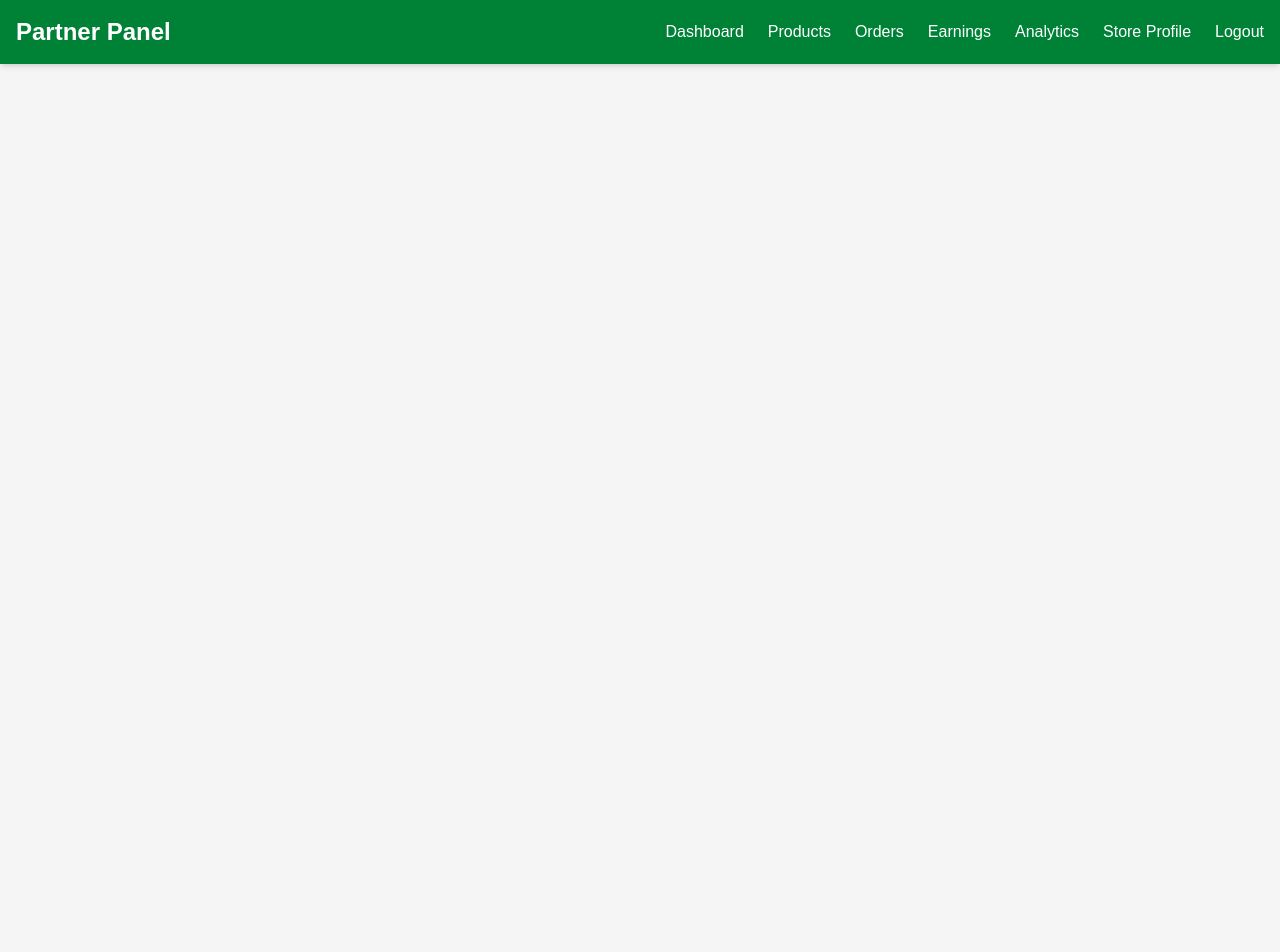
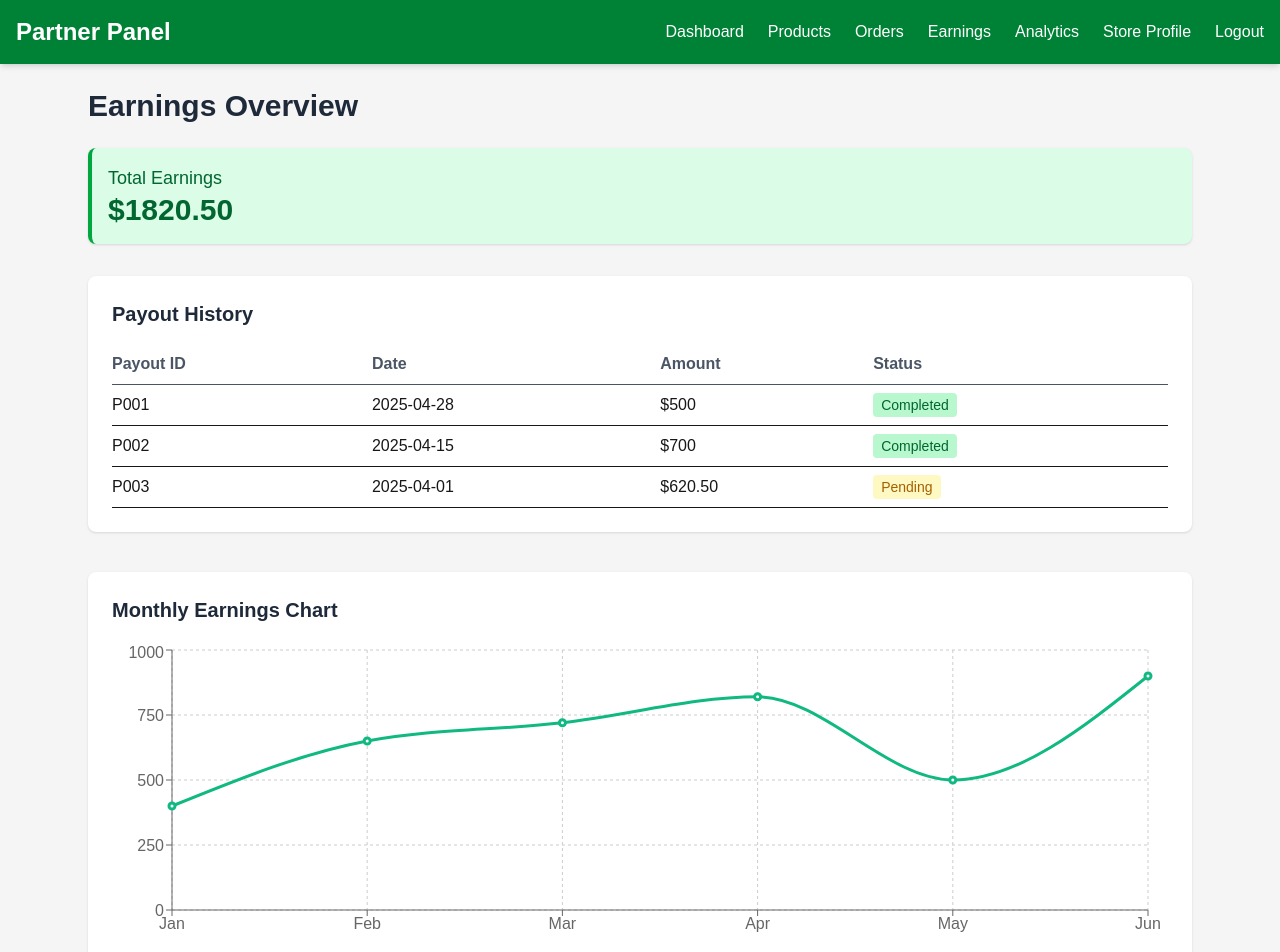
Before and after one commit to Kunalchaudhari965/grocery-store-frontend, a Next.js app: page /Partner/Earnings in a window 1280 px wide. Shown: the top 952 px of the page. Before the commit the page ends 800 px from the top, so only its background shows below. Built offline with nearby package versions, Linux system fonts and the light colour scheme.

Commit message:
Added partner dashboard and earnings page

```diff
--- a/app/(Partner)/Partner/Dashboard/page.jsx
+++ b/app/(Partner)/Partner/Dashboard/page.jsx
@@ -1,11 +1,72 @@
-import React from 'react'
+import React from "react";
 
-const page = () => {
+const PartnerDashboard = () => {
+  const stats = [
+    { label: "Total Orders", value: 128, color: "bg-blue-500" },
+    { label: "Total Sales", value: "$2,450", color: "bg-green-500" },
+    { label: "Products", value: 34, color: "bg-yellow-500" },
+    { label: "Earnings", value: "$1,820", color: "bg-purple-500" },
+  ];
+
+  const recentOrders = [
+    { id: "ORD123", product: "Organic Bananas", status: "Delivered", amount: "$14.90" },
+    { id: "ORD124", product: "Fresh Milk", status: "Pending", amount: "$7.50" },
+    { id: "ORD125", product: "Brown Bread", status: "Shipped", amount: "$3.20" },
+  ];
+
   return (
-    <div>
+    <div className="p-6 max-w-7xl mx-auto">
+      <h1 className="text-3xl font-bold text-gray-800 mb-6">Welcome, Partner 👋</h1>
 
+      {/* Stats Cards */}
+      <div className="grid grid-cols-1 sm:grid-cols-2 lg:grid-cols-4 gap-4 mb-10">
+        {stats.map((stat) => (
+          <div
+            key={stat.label}
+            className={`${stat.color} text-white rounded-xl p-4 shadow`}
+          >
+            <p className="text-sm">{stat.label}</p>
+            <h2 className="text-2xl font-semibold">{stat.value}</h2>
+          </div>
+        ))}
+      </div>
+
+      {/* Recent Orders */}
+      <div className="bg-white rounded-xl shadow p-6 mb-8">
+        <h2 className="text-xl font-semibold text-gray-800 mb-4">Recent Orders</h2>
+        <table className="w-full text-left">
+          <thead>
+            <tr className="text-gray-600 border-b">
+              <th className="py-2">Order ID</th>
+              <th>Product</th>
+              <th>Status</th>
+              <th>Amount</th>
+            </tr>
+          </thead>
+          <tbody>
+            {recentOrders.map((order) => (
+              <tr key={order.id} className="border-b hover:bg-gray-50">
+                <td className="py-2">{order.id}</td>
+                <td>{order.product}</td>
+                <td>{order.status}</td>
+                <td>{order.amount}</td>
+              </tr>
+            ))}
+          </tbody>
+        </table>
+      </div>
+
+      {/* Best Selling (Optional Section) */}
+      <div className="bg-white rounded-xl shadow p-6">
+        <h2 className="text-xl font-semibold text-gray-800 mb-4">Best Selling Products</h2>
+        <ul className="space-y-2 text-gray-700">
+          <li>🥇 Organic Bananas - 102 sold</li>
+          <li>🥈 Fresh Milk - 78 sold</li>
+          <li>🥉 Brown Bread - 59 sold</li>
+        </ul>
+      </div>
     </div>
-  )
-}
+  );
+};
 
-export default page
+export default PartnerDashboard;
--- a/app/(Partner)/Partner/Earnings/page.jsx
+++ b/app/(Partner)/Partner/Earnings/page.jsx
@@ -1,11 +1,93 @@
-import React from 'react'
+"use client";
+import React from "react";
+import {
+  LineChart,
+  Line,
+  CartesianGrid,
+  XAxis,
+  YAxis,
+  Tooltip,
+  ResponsiveContainer,
+} from "recharts";
 
-const page = () => {
+const PartnerEarnings = () => {
+  const totalEarnings = 1820.5;
+
+  const payouts = [
+    { id: "P001", date: "2025-04-28", amount: "$500", status: "Completed" },
+    { id: "P002", date: "2025-04-15", amount: "$700", status: "Completed" },
+    { id: "P003", date: "2025-04-01", amount: "$620.50", status: "Pending" },
+  ];
+
+  const monthlyEarnings = [
+    { month: "Jan", earnings: 400 },
+    { month: "Feb", earnings: 650 },
+    { month: "Mar", earnings: 720 },
+    { month: "Apr", earnings: 820 },
+    { month: "May", earnings: 500 },
+    { month: "Jun", earnings: 900 },
+  ];
+
   return (
-    <div>
+    <div className="max-w-6xl mx-auto p-6">
+      <h1 className="text-3xl font-bold text-gray-800 mb-6">Earnings Overview</h1>
 
+      {/* Total Earnings */}
+      <div className="bg-green-100 border-l-4 border-green-600 text-green-800 p-4 rounded-lg mb-8 shadow">
+        <p className="text-lg">Total Earnings</p>
+        <h2 className="text-3xl font-bold">${totalEarnings.toFixed(2)}</h2>
+      </div>
+
+      {/* Payout History */}
+      <div className="bg-white rounded-lg shadow p-6 mb-10">
+        <h2 className="text-xl font-semibold text-gray-800 mb-4">Payout History</h2>
+        <table className="w-full text-left">
+          <thead className="text-gray-600 border-b">
+            <tr>
+              <th className="py-2">Payout ID</th>
+              <th>Date</th>
+              <th>Amount</th>
+              <th>Status</th>
+            </tr>
+          </thead>
+          <tbody>
+            {payouts.map((payout) => (
+              <tr key={payout.id} className="border-b hover:bg-gray-50">
+                <td className="py-2">{payout.id}</td>
+                <td>{payout.date}</td>
+                <td>{payout.amount}</td>
+                <td>
+                  <span
+                    className={`px-2 py-1 rounded text-sm font-medium ${
+                      payout.status === "Completed"
+                        ? "bg-green-200 text-green-800"
+                        : "bg-yellow-100 text-yellow-700"
+                    }`}
+                  >
+                    {payout.status}
+                  </span>
+                </td>
+              </tr>
+            ))}
+          </tbody>
+        </table>
+      </div>
+
+      {/* Monthly Chart */}
+      <div className="bg-white rounded-lg shadow p-6">
+        <h2 className="text-xl font-semibold text-gray-800 mb-4">Monthly Earnings Chart</h2>
+        <ResponsiveContainer width="100%" height={300}>
+          <LineChart data={monthlyEarnings} margin={{ top: 10, right: 20, left: 0, bottom: 0 }}>
+            <CartesianGrid strokeDasharray="3 3" />
+            <XAxis dataKey="month" />
+            <YAxis />
+            <Tooltip />
+            <Line type="monotone" dataKey="earnings" stroke="#10B981" strokeWidth={3} />
+          </LineChart>
+        </ResponsiveContainer>
+      </div>
     </div>
-  )
-}
+  );
+};
 
-export default page
+export default PartnerEarnings;
--- a/package.json
+++ b/package.json
@@ -15,7 +15,8 @@
     "node": "^23.11.0",
     "react": "^19.0.0",
     "react-dom": "^19.0.0",
-    "react-icons": "^5.5.0"
+    "react-icons": "^5.5.0",
+    "recharts": "^2.15.3"
   },
   "devDependencies": {
     "@eslint/eslintrc": "^3",
```
Also changed, not shown: 1 other file (tests, documents, lock files or other folders).
